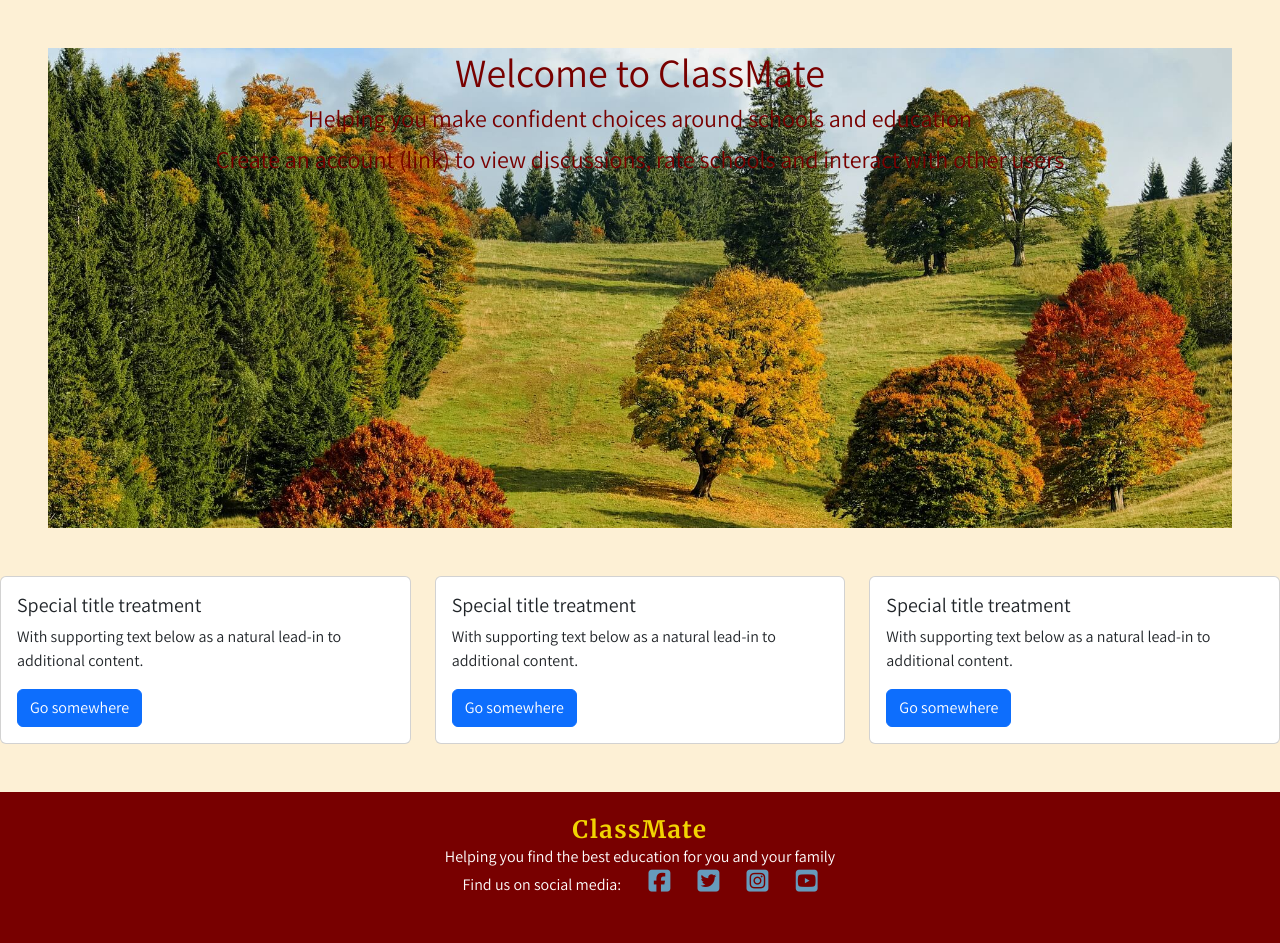
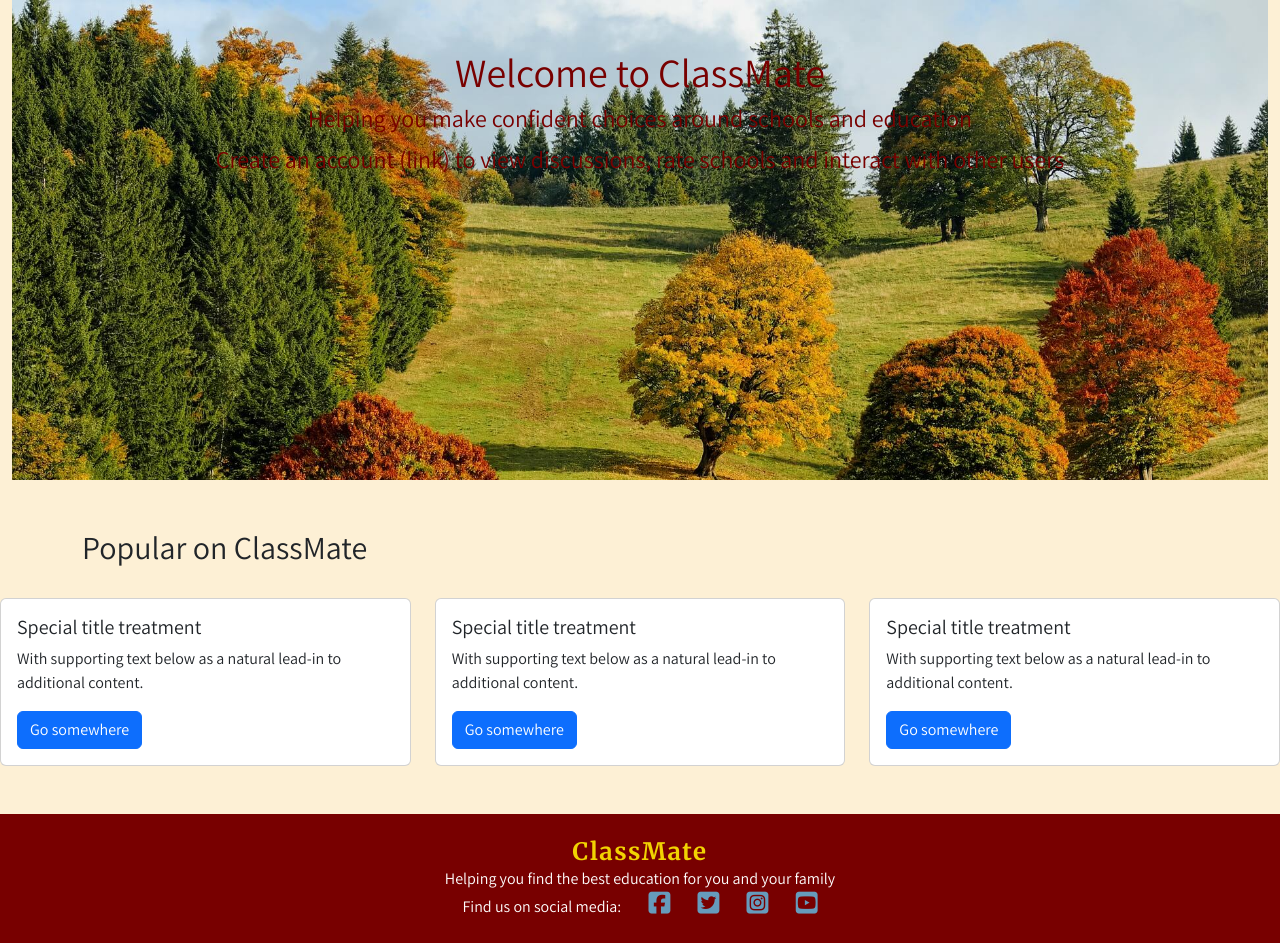
Before and after one commit to georgiagrayland/P4-ClassMate, a Django app: page / in a window 1280 px wide. Shown: the part 74-1017 px from the top of the page. Before the commit the page ends 966 px from the top, so only its background shows below. Run offline with Django 3.2, Linux system fonts and the light colour scheme; some libraries are stand-ins or nearby versions.

Commit message:
edit layout of homepage

```diff
--- a/templates/index.html
+++ b/templates/index.html
@@ -3,17 +3,29 @@
 {% block content %}
 
 <header>
-<div class="container-fluid p-5 text-white text-center">
+<div class="container-fluid">
     <div class="bg-image main-image container-fluid">
+        <div class="pt-5 welcome-message text-center">
         <h1 class="welcome">Welcome to ClassMate</h1>
         <h2 class="welcome-text">Helping you make confident choices around schools and education</h2>
         <p class="welcome-text">Create an account (link) to view discussions, rate schools and interact with other users</p>
+        </div>
     </div>
 </div>
 </header>
 
 
 <!-- Popular on this site  -->
+<div class="container" id="popular-schools">
+    <div class="pt-4 pb-3 mt-4 mb-2">
+        <div class="row">
+            <div class="col-12">
+                <h2>Popular on ClassMate</h2>
+            </div>
+        </div>
+    </div>
+</div>
+
 <div class="row">
     <div class="col-sm-4 mb-3 mb-sm-0">
       <div class="card">
```
